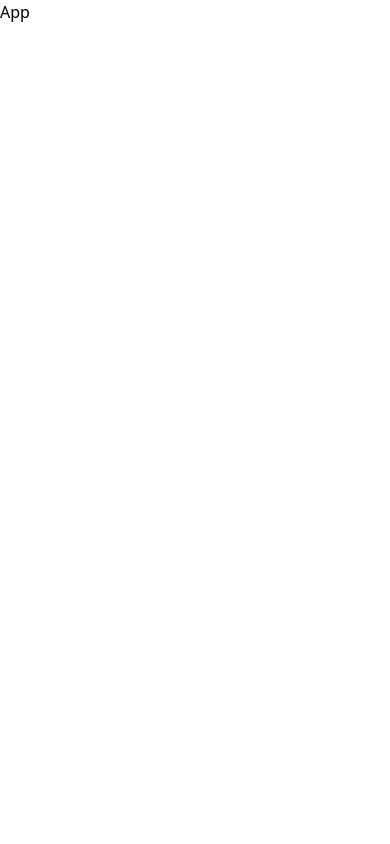
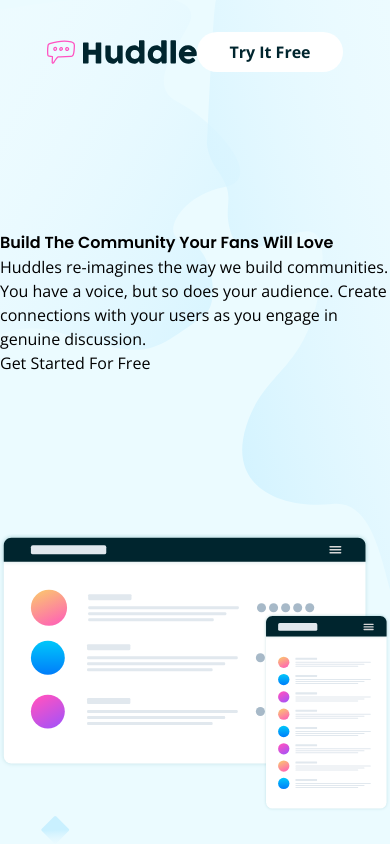
Before and after one commit to ronaldlamdev/huddle-landing-page-fe-mentor, a React (Vite) app: page / in a window 390 px wide. Built offline with nearby package versions, Linux system fonts and the light colour scheme.

Commit message:
finished mobile structure's html

```diff
--- a/src/App.jsx
+++ b/src/App.jsx
@@ -1,8 +1,11 @@
 import React from 'react'
+import Hero from './components/Hero'
 
 const App = () => {
   return (
-    <div>App</div>
+    <div>
+      <Hero />
+    </div>
   )
 }
 
--- /dev/null
+++ b/src/components/Hero.jsx
@@ -0,0 +1,24 @@
+import React from 'react'
+import Navbar from './Navbar'
+import MockUp from '../assets/illustration-mockups.svg'
+
+const Hero = () => {
+  return (
+    <div className='hero w-full h-screen flex flex-col justify-between py-8'>
+      <Navbar />
+      {/* Text */}
+      <div className=''>
+        <h1>Build The Community Your Fans Will Love</h1>
+        <p>
+          Huddles re-imagines the way we build communities. You have a
+          voice, but so does your audience. Create connections with your
+          users as you engage in genuine discussion.
+        </p>
+        <button>Get Started For Free</button>
+      </div>
+      <img src={MockUp} alt='mockup'/>
+    </div>
+  )
+}
+
+export default Hero
--- /dev/null
+++ b/src/components/Navbar.jsx
@@ -0,0 +1,18 @@
+import React from 'react'
+import Logo from '../assets/logo.svg'
+
+const Navbar = () => {
+  return (
+    <div className='flex justify-between items-center mx-auto px-4'>
+      {/* Image */}
+      <a href='/'>
+        <img className='max-w-[150px]' src={Logo} alt='logo'/>
+      </a>
+      <button className='bg-white px-8 py-2 rounded-3xl text-[#00252e] font-bold'>
+        Try It Free
+      </button>
+    </div>
+  )
+}
+
+export default Navbar
--- a/src/index.css
+++ b/src/index.css
@@ -1,4 +1,4 @@
-/* Google font: Poppins 600 (for header) */
+/* Google font: Poppins 600 (for headings) */
 @import url('https://fonts.googleapis.com/css2?family=Poppins:wght@600&display=swap');
 
 /* Google font: Open Sans 400/700 (for body and CTA) */
@@ -9,8 +9,26 @@
 @tailwind utilities;
 
 :root {
-  --pink: hsl(322, 100%, 66%);
-  --veryPaleCyan: hsl(193, 100%, 96%);
-  --veryDarkCyan: hsl(192, 100%, 9%);
-  --grayishBlue: hsl(208, 11%, 55%);
+  --pink: #ff52bf;
+  --veryPaleCyan: #ebfbff;
+  --veryDarkCyan: #00252e;
+  --grayishBlue: #808d99;
 }
+
+@layer base {
+
+  h1, h2, h3, h4, h5, h6 {
+    @apply font-['Poppins']
+  }
+
+  p, span, button, li, i {
+    @apply font-['Open_Sans']
+  }
+}
+
+.hero {
+  background-image: url('./assets/bg-hero-mobile.svg');
+  background-repeat: no-repeat;
+  background-size: cover;
+  background-color: var(--veryPaleCyan);
+}
```
